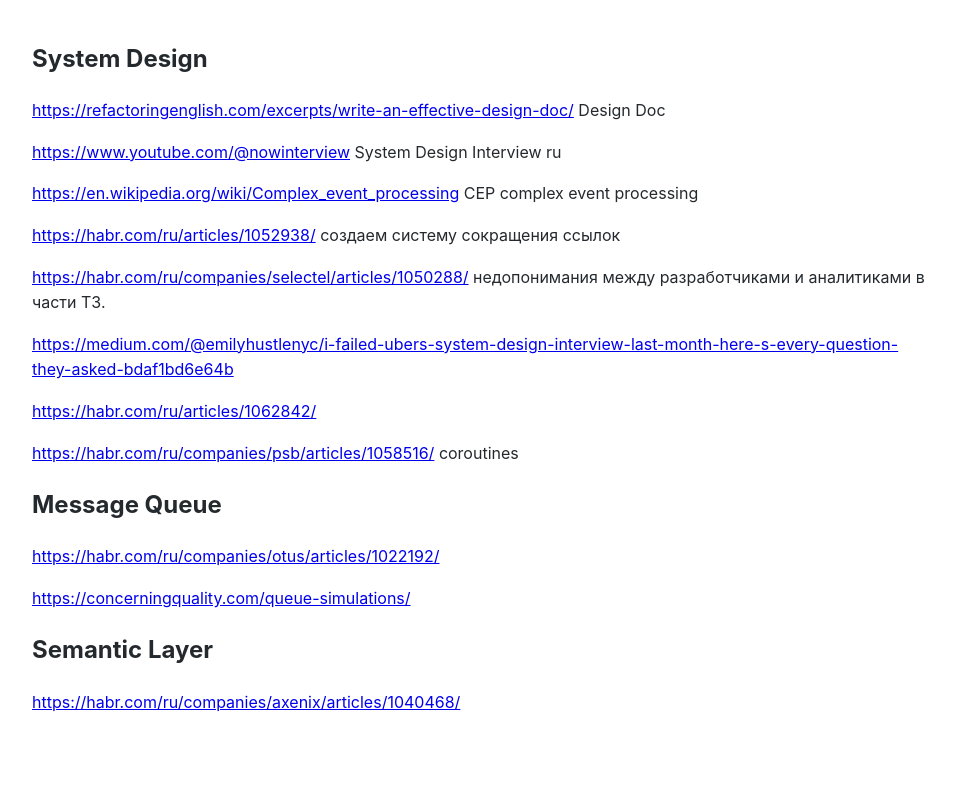
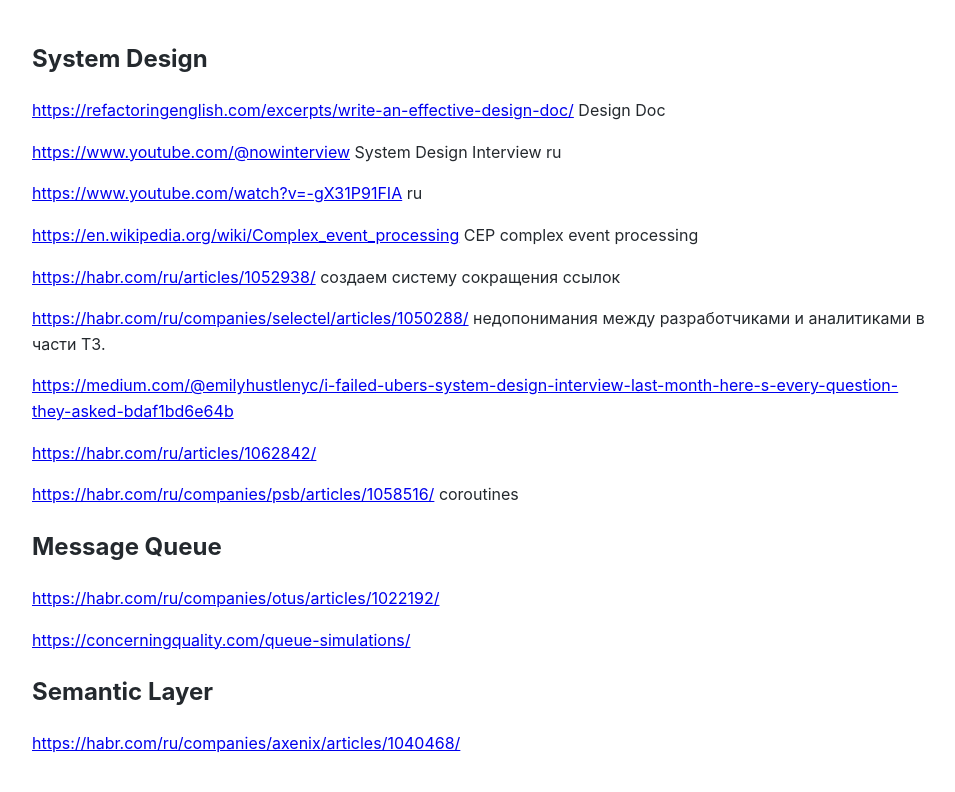
Before and after one commit to Michael-Lubinsky/michael-lubinsky.github.com, a Jekyll site: the page built from system_design/system_design.md, in a window 1280 px wide. Shown: the top 792 px of the page, without its empty margins (158-1113 px from the left). Built offline with Jekyll 4.4.1, drawn with Linux system fonts in a browser that asks for light colours; our own code applies the rules of GitHub Pages for plain Markdown files.

Commit message:
Update system_design.md

```diff
--- a/system_design/system_design.md
+++ b/system_design/system_design.md
@@ -3,6 +3,8 @@
 <https://refactoringenglish.com/excerpts/write-an-effective-design-doc/> Design Doc
 
 <https://www.youtube.com/@nowinterview> System Design Interview ru
+
+<https://www.youtube.com/watch?v=-gX31P91FIA> ru
 
 <https://en.wikipedia.org/wiki/Complex_event_processing> CEP complex event processing
 
```
